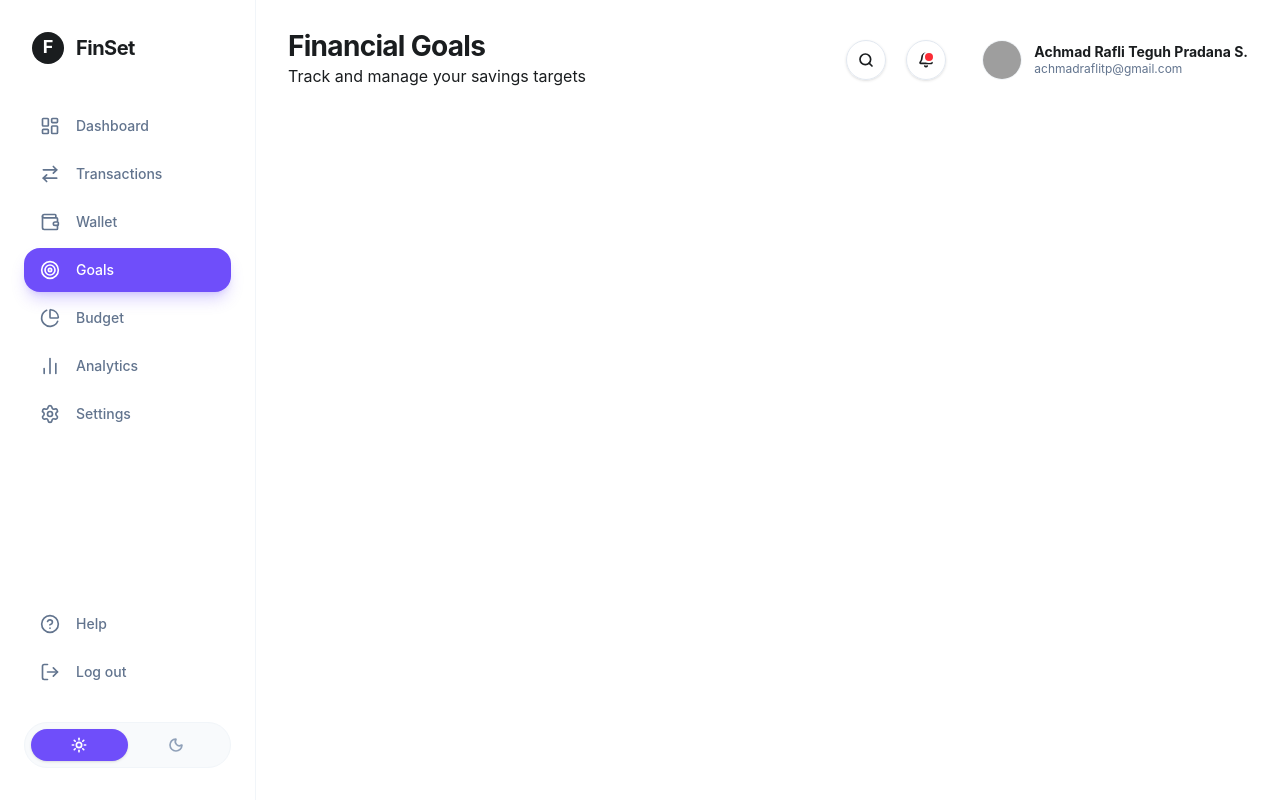
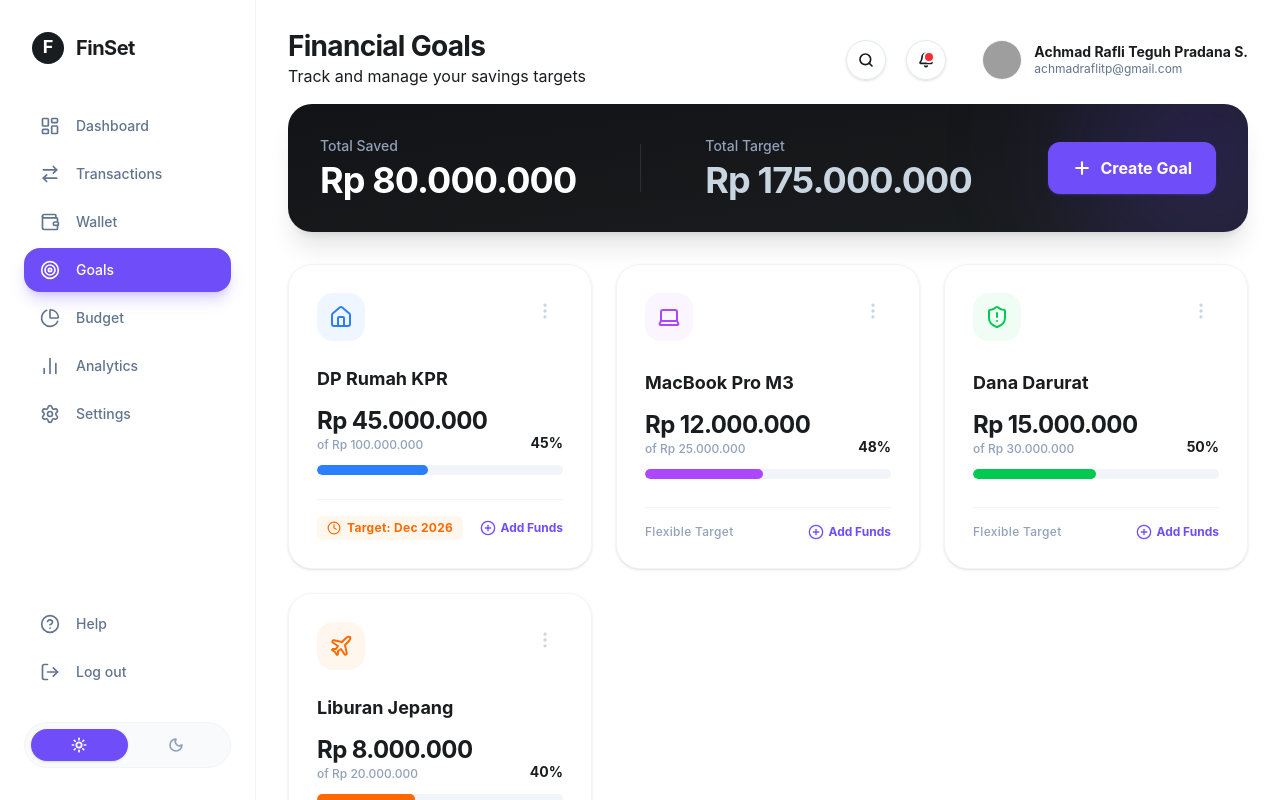
Before and after one commit to achraflyy48/FINSET-APP, a Vue app: page /goals in a window 1280 px wide. Built offline with nearby package versions, Linux system fonts and the light colour scheme; grey boxes are pictures that could not be loaded.

Commit message:
feat: enhance GoalsView with goal display and progress tracking

```diff
--- a/src/views/GoalsView.vue
+++ b/src/views/GoalsView.vue
@@ -12,7 +12,7 @@ import {
 } from 'lucide-vue-next'
 import { formatRupiah } from '../utils/formatters'
 
-//DATA SEMENTARA UNTUK DAFTAR GOALS
+// Data Mock untuk Daftar Goals (Perhatikan variasi hasDeadline)
 const goals = ref([
   {
     id: 1,
@@ -64,14 +64,112 @@ const goals = ref([
   },
 ])
 
-//COMPUTED PROPERTY UNTUK MENGHITUNG PERSENTASE PROGRESS, TOTAL TERSIMPAN, DAN TOTAL TARGET
+// Computed property untuk menghitung persentase, total tersimpan, dan total target
 const totalSaved = computed(() => goals.value.reduce((sum, goal) => sum + goal.saved, 0))
 const totalTarget = computed(() => goals.value.reduce((sum, goal) => sum + goal.target, 0))
 
-//FUNGSI UNTUK MENGHITUNG PERSENTASE BAR
+// Fungsi utilitas untuk menghitung persentase bar
 const getPercent = (saved, target) => {
   return Math.min(Math.round((saved / target) * 100), 100)
 }
 </script>
 
-<template></template>
+<template>
+  <div class="space-y-8">
+    <div
+      class="bg-gradient-to-br from-[#121316] to-[#1A1D1F] rounded-3xl p-6 md:p-8 text-white flex flex-col md:flex-row md:items-center justify-between gap-6 shadow-xl relative overflow-hidden"
+    >
+      <div
+        class="absolute top-0 right-0 w-64 h-64 bg-[#6F4EFA]/20 rounded-full blur-3xl -mr-20 -mt-20"
+      ></div>
+
+      <div class="relative z-10 flex flex-col md:flex-row gap-8 md:gap-16">
+        <div>
+          <p class="text-sm font-medium text-slate-400 mb-1">Total Saved</p>
+          <h2 class="text-3xl md:text-4xl font-bold tracking-tight text-white">
+            {{ formatRupiah(totalSaved) }}
+          </h2>
+        </div>
+        <div class="hidden md:block w-px h-12 bg-white/10 self-center"></div>
+        <div>
+          <p class="text-sm font-medium text-slate-400 mb-1">Total Target</p>
+          <h2 class="text-3xl md:text-4xl font-bold tracking-tight text-slate-300">
+            {{ formatRupiah(totalTarget) }}
+          </h2>
+        </div>
+      </div>
+
+      <button
+        class="relative z-10 flex items-center justify-center gap-2 px-6 py-3.5 bg-[#6F4EFA] text-white rounded-xl font-bold hover:bg-[#5b3ce0] transition-all shadow-sm shadow-[#6F4EFA]/25 w-full md:w-auto"
+      >
+        <Plus class="w-5 h-5 stroke-[2.5px]" />
+        <span>Create Goal</span>
+      </button>
+    </div>
+
+    <div class="grid grid-cols-1 md:grid-cols-2 lg:grid-cols-3 gap-6">
+      <div
+        v-for="goal in goals"
+        :key="goal.id"
+        class="bg-white rounded-3xl p-6 md:p-7 border border-slate-100 shadow-sm hover:shadow-md transition-all group flex flex-col justify-between min-h-[260px]"
+      >
+        <div class="flex justify-between items-start mb-6">
+          <div :class="['p-3 rounded-2xl', goal.bgClass, goal.colorClass]">
+            <component :is="goal.icon" class="w-6 h-6 stroke-[2px]" />
+          </div>
+          <button
+            class="p-2 text-slate-300 hover:text-[#1A1D1F] hover:bg-slate-50 rounded-xl transition-all"
+          >
+            <MoreVertical class="w-5 h-5" />
+          </button>
+        </div>
+
+        <div class="mb-6">
+          <h3 class="text-lg font-bold text-[#1A1D1F] mb-4">{{ goal.title }}</h3>
+
+          <div class="flex items-end justify-between mb-3">
+            <div>
+              <p class="text-2xl font-bold tracking-tight text-[#1A1D1F] leading-none mb-1">
+                {{ formatRupiah(goal.saved) }}
+              </p>
+              <p class="text-xs font-medium text-slate-400">of {{ formatRupiah(goal.target) }}</p>
+            </div>
+            <span class="text-sm font-bold text-[#1A1D1F]"
+              >{{ getPercent(goal.saved, goal.target) }}%</span
+            >
+          </div>
+
+          <div class="h-2.5 w-full bg-slate-100 rounded-full overflow-hidden">
+            <div
+              :class="[
+                'h-full rounded-full transition-all duration-1000 ease-out',
+                goal.progressColor,
+              ]"
+              :style="{ width: `${getPercent(goal.saved, goal.target)}%` }"
+            ></div>
+          </div>
+        </div>
+
+        <div class="flex items-center justify-between pt-4 border-t border-slate-100">
+          <div
+            v-if="goal.hasDeadline"
+            class="flex items-center gap-1.5 text-orange-500 bg-orange-50 px-2.5 py-1 rounded-md"
+          >
+            <Clock class="w-3.5 h-3.5" />
+            <span class="text-xs font-bold tracking-wide">Target: {{ goal.deadlineText }}</span>
+          </div>
+
+          <div v-else class="flex items-center gap-1.5 text-slate-400">
+            <span class="text-xs font-medium tracking-wide">Flexible Target</span>
+          </div>
+
+          <button
+            class="flex items-center gap-1 text-xs font-bold text-[#6F4EFA] hover:text-[#5b3ce0] transition-colors"
+          >
+            <PlusCircle class="w-4 h-4" /> Add Funds
+          </button>
+        </div>
+      </div>
+    </div>
+  </div>
+</template>
```
